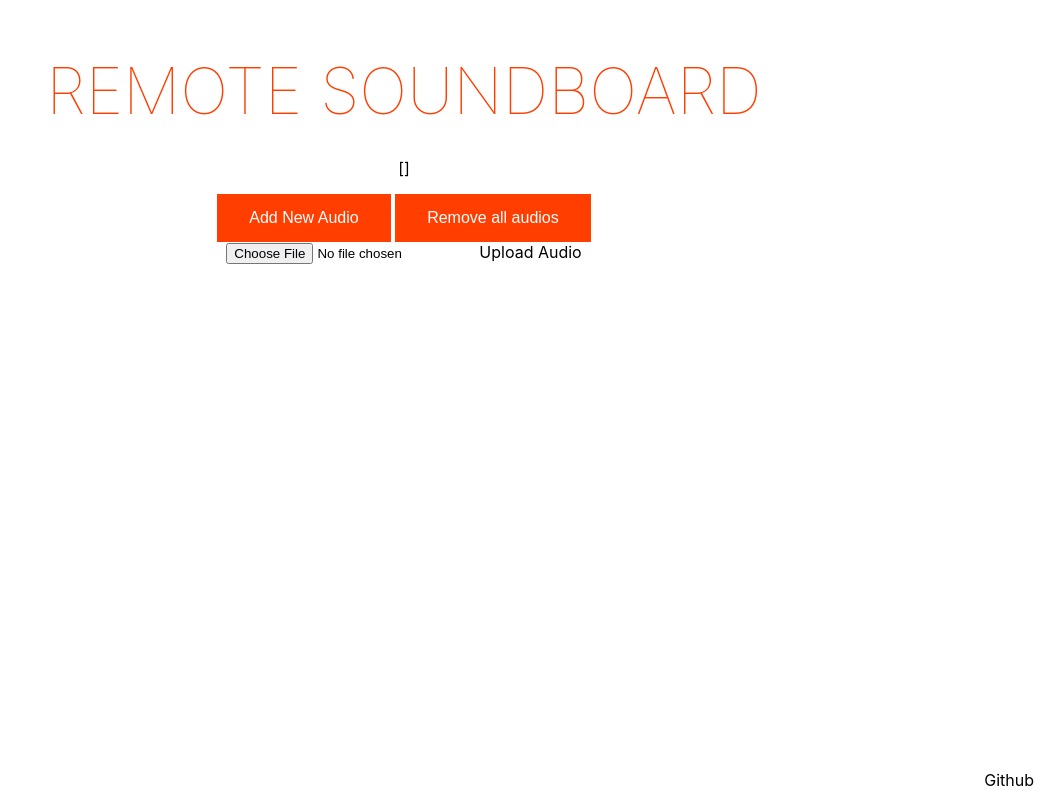
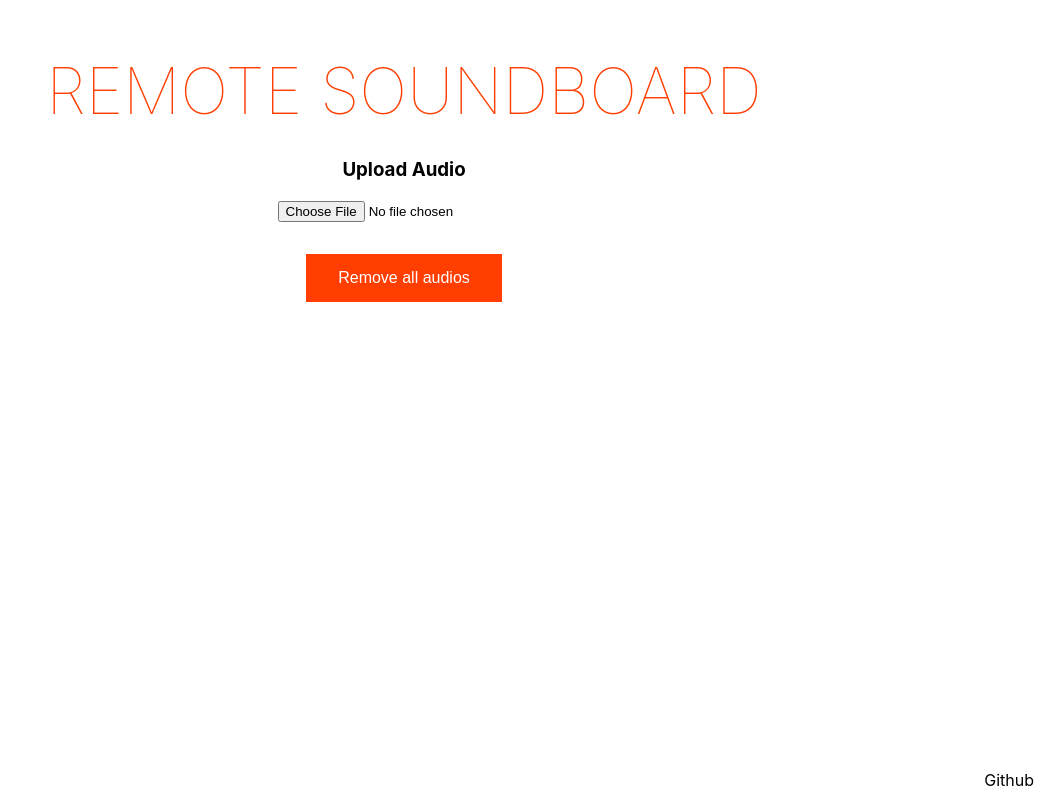
Before and after one commit to narze/resound, a Svelte app: page / in a window 1280 px wide. Shown: the whole page, without its empty margins (236-1280 px from the left). Built offline with nearby package versions, Linux system fonts and the light colour scheme; what y-webrtc would draw is missing.

Commit message:
Clear audio button, show audio button by filename

```diff
--- a/src/App.svelte
+++ b/src/App.svelte
@@ -5,15 +5,16 @@
   import { sharedAudios, playQueues } from './lib/doc';
   import Sound from "./lib/Sound.svelte"
 
-  function addNewAudio() {
-    const name = `${~~(Math.random() * 11)}`
-
-    sharedAudios.push([{name}]);
+  type AudioRecord = {
+    id: number,
+    name: string,
   }
 
   function clearAudio() {
-    sharedAudios.delete(0, sharedAudios.length)
-    playQueues.delete(0, playQueues.length)
+    // sharedAudios.delete(0, sharedAudios.length)
+    // playQueues.delete(0, playQueues.length)
+    localForage.clear()
+    audioUploadIds = []
   }
 
   let audioArray: Audio[] = []
@@ -23,57 +24,71 @@
   })
 
   function uploadAudio(e: any) {
-    let input = e.target as HTMLInputElement
+    const input = e.target as HTMLInputElement
+    const file = input.files[0]
+    const name = file.name.split(".").slice(0, -1).join(".")
 
-    if(input.files[0].type.indexOf('audio/') !== 0){
+    if (file.type.indexOf('audio/') !== 0) {
       alert('Please upload audio file');
       return;
     }
+
     const reader = new FileReader();
 
     reader.onload = async function () {
       const audioString = this.result as string;
 
-      const ids = (await localForage.getItem("ids")) as Array<number> || []
-      const id = ids.length ? ids[ids.length - 1] + 1 : 0
-      ids.push(id)
+      const audioRecords = (await localForage.getItem("ids")) as Array<AudioRecord> || []
+      const id = audioRecords.length ? audioRecords[audioRecords.length - 1].id + 1 : 0
+      audioRecords.push({ id, name})
 
       try {
         await localForage.setItem(`${id}`, audioString);
-        await localForage.setItem("ids", ids);
+        await localForage.setItem("ids", audioRecords);
 
-        audioUploadIds = ids
+        audioUploadIds = audioRecords
+
+        input.value = ""
       } catch (err) {
         alert(err.message);
       }
     };
 
-    reader.readAsDataURL(input.files[0]);
+    reader.readAsDataURL(file);
   }
 
-  let audioUploadIds: Array<number> = []
+  async function deleteAudioId(audioId) {
+    const audioRecords = (await localForage.getItem("ids")) as Array<AudioRecord> || []
+    const updatedIds = audioRecords.filter(({id}) => id !== audioId)
+    await localForage.setItem("ids", updatedIds);
+
+    await localForage.removeItem(`${audioId}`);
+
+    audioUploadIds = updatedIds
+  }
+
+  let audioUploadIds: Array<AudioRecord> = []
 
   localForage.getItem("ids").then(ids => {
-    audioUploadIds = ids as Array<number> || []
+    audioUploadIds = ids as Array<AudioRecord> || []
   })
 </script>
 
 <main>
   <h1>Remote Soundboard</h1>
 
-  {JSON.stringify(audioUploadIds)}
-  <ul class="sound">
-    {#each audioArray as audio }
-      <li>{audio.name} <Sound label={audio.name} filename={audio.name} /></li>
+  {#each audioUploadIds as { id, name } }
+    <div class="sound-wrapper">
+      <Sound label={name} audioId={id} /> <button on:click={() => deleteAudioId(id)}>Delete</button>
+    </div>
   {/each}
-  </ul>
 
-  <button on:click={addNewAudio}>Add New Audio</button>
+  <div class="file-wrapper">
+    <h3>Upload Audio</h3>
+    <input type="file" id="audio" on:change={uploadAudio} />
+  </div>
+
   <button on:click={clearAudio}>Remove all audios</button>
-
-  <div>
-    <input type="file" id="audio" on:change={uploadAudio} />Upload Audio
-  </div>
 
   <footer>
     <a href="https://github.com/narze/remote-soundboard" target="_blank" rel="noreferrer">Github</a>
@@ -92,11 +107,6 @@
     margin: 0 auto;
   }
 
-  img {
-    height: 16rem;
-    width: 16rem;
-  }
-
   h1 {
     color: #ff3e00;
     text-transform: uppercase;
@@ -112,7 +122,8 @@
     margin: 1rem auto;
     line-height: 1.35;
   }
-  button{
+
+  :global(button) {
     background-color: #ff3e00; /* Green */
     border: none;
     color: white;
@@ -122,8 +133,23 @@
     display: inline-block;
     font-size: 16px;
   }
-  footer{color:black;position:fixed;right:10px;bottom:10px;font-size:1rem}
-  a{color: black;text-decoration: none;}
+
+  footer {
+    color:black;position:fixed;right:10px;bottom:10px;font-size:1rem
+  }
+
+  a {
+    color: black;text-decoration: none;
+  }
+
+  .sound-wrapper {
+    margin: 0.5rem auto;
+  }
+
+  .file-wrapper {
+    margin: 2rem auto;
+  }
+
   @media (min-width: 480px) {
     h1 {
       max-width: none;
@@ -133,6 +159,4 @@
       max-width: none;
     }
   }
-
-
 </style>
--- a/src/lib/Sound.svelte
+++ b/src/lib/Sound.svelte
@@ -1,39 +1,36 @@
 <script lang="ts">
+  import localForage from "localforage"
   import {playQueues} from "./doc"
 
   export let label
-  export let filename
+  export let audioId
 
-  const play = () => {
-    let sound = document.getElementById(filename) as HTMLAudioElement
+  const play = async () => {
+    const audioData = (await localForage.getItem(`${audioId}`)) as string
 
-    sound.pause()
-    sound.currentTime = 0
-    sound.play()
+    const audio = new Audio(audioData);
+    audio.play();
   }
 
-  const addToQueue = (filename: string) => {
-    playQueues.push([filename])
-  }
+  // const addToQueue = (filename: string) => {
+  //   playQueues.push([filename])
+  // }
 
-  let queueArray: string[] = []
+  // let queueArray: string[] = []
 
-  playQueues.observe(() => {
-    queueArray = Array.from(playQueues)
+  // playQueues.observe(() => {
+  //   queueArray = Array.from(playQueues)
 
-    if (queueArray[0] == filename) {
-      play()
-      playQueues.delete(0)
-    }
-  })
+  //   if (queueArray[0] == filename) {
+  //     play()
+  //     playQueues.delete(0)
+  //   }
+  // })
 </script>
 
 <button
   class="text-xl text-center px-4 py-2 rounded bg-red-500 m-4"
-  on:click={() => addToQueue(filename)}
+  on:click={() => play()}
 >
   {label}
 </button>
-<audio id={filename} preload="metadata">
-  <source src={`/sounds/${filename}.mp3`} type="audio/mpeg" />
-</audio>
```
Also changed, not shown: 1 other file (tests, documents, lock files or other folders). Lines whose indentation alone changed are shown as unchanged.
